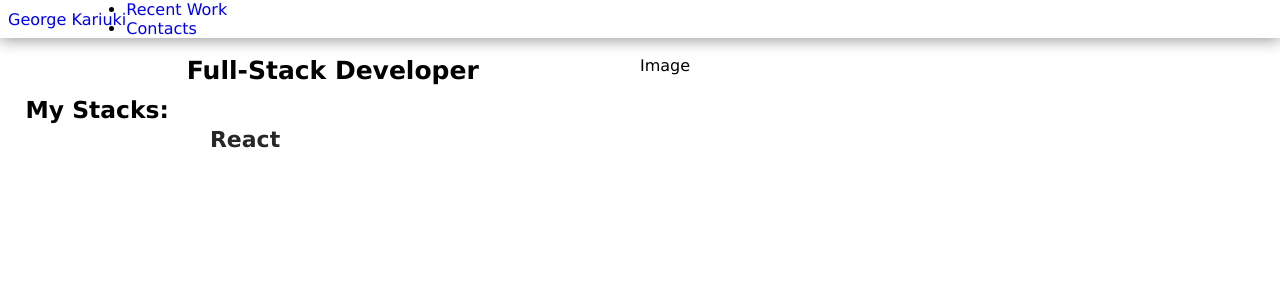
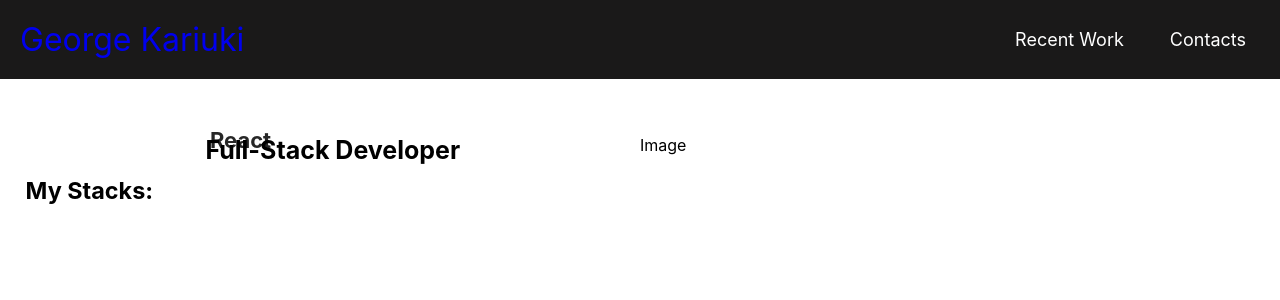
Before and after one commit to George-k-tech/portfolio, a React (Create React App) app: page / in a window 1280 px wide. Shown: the top 300 px of the page. Built offline with nearby package versions, Linux system fonts and the light colour scheme.

Commit message:
responsive navbar

```diff
--- a/src/components/Navbar.js
+++ b/src/components/Navbar.js
@@ -4,12 +4,18 @@ import "../main.css";
 const Navbar = () => {
   return (
     <div className="navbar">
+
       <div className="navbar-logo">
         <NavLink to="/">George Kariuki</NavLink>
       </div>
-      <ul>
-        <li><NavLink to="/work">Recent Work</NavLink></li>
-        <li><NavLink to="/contact">Contacts</NavLink></li>
+
+      <ul className="navlinks">
+      <input type="checkbox" id="checkbox-toggle"></input>
+      <label htmlFor="checkbox-toggle" className="hamburger">&#9776;</label>
+        <div className="menu">
+        <li><NavLink to="/work" className="a">Recent Work</NavLink></li>
+        <li><NavLink to="/contact" className="a">Contacts</NavLink></li>
+        </div>
       </ul>
     </div>
   );
--- a/src/main.css
+++ b/src/main.css
@@ -2,29 +2,49 @@
   --grey: rgb(26, 25, 25);
   --font: Verdana, Geneva, Tahoma, sans-serif;
 }
-
 * {
-  font-family: Verdana, Geneva, Tahoma, sans-serif;
   margin: 0;
   padding: 0;
   box-sizing: border-box;
   text-decoration: none;
-  /*  background-color: var(--grey); */
-  scroll-behavior: smooth;
-  transition: .2s linear;
-  /*  font-size: 99.5%; */
+  list-style: none;
 }
 
 .navbar {
-  position: fixed;
-  top: 0;
-  left: 0;
-  right: 0;
   display: flex;
-  z-index: 1000;
   align-items: center;
-  box-shadow: 0 .1rem 1rem rgb(146, 145, 145);
-  padding: 0px 8px;
+  justify-content: space-between;
+  padding: 20px;
+  background-color: var(--grey);
+  color: #fff;
+}
+.navbar-logo{
+  font-size: 32px;
+}
+.navlinks .a{
+  color: #fff;
+}
+.menu{
+  display: flex;
+  gap: 1em;
+  font-size: 18px;
+}
+.menu li:hover{
+  background-color: #4c9e9e;
+  border-radius: 5px;
+  transition: 0.3s ease;
+}
+.menu li{
+  padding: 5px 14px;
+}
+
+input[type=checkbox] {
+  display: none;
+}
+.hamburger {
+  display: none;
+  font-size: 24px;
+  user-select: none;
 }
 
 section {
@@ -211,3 +231,33 @@ section {
     -ms-transform: translateY(-60%);
   }
 }
+
+@media (max-width: 768px) {
+  .menu {
+     display:none;
+     position: absolute;
+     background-color:var(--grey);
+     right: 0;
+     left: 0;
+     text-align: center;
+     padding: 16px 0;
+   }
+
+   .menu li:hover {
+     display: inline-block;
+     background-color:#4c9e9e;
+     transition: 0.3s ease;
+   }
+
+   .menu li + li {
+     margin-top: 12px;
+   }
+
+   input[type=checkbox]:checked ~ .menu {
+     display: block;
+   }
+
+   .hamburger {
+     display: block;
+   }
+  }
```
